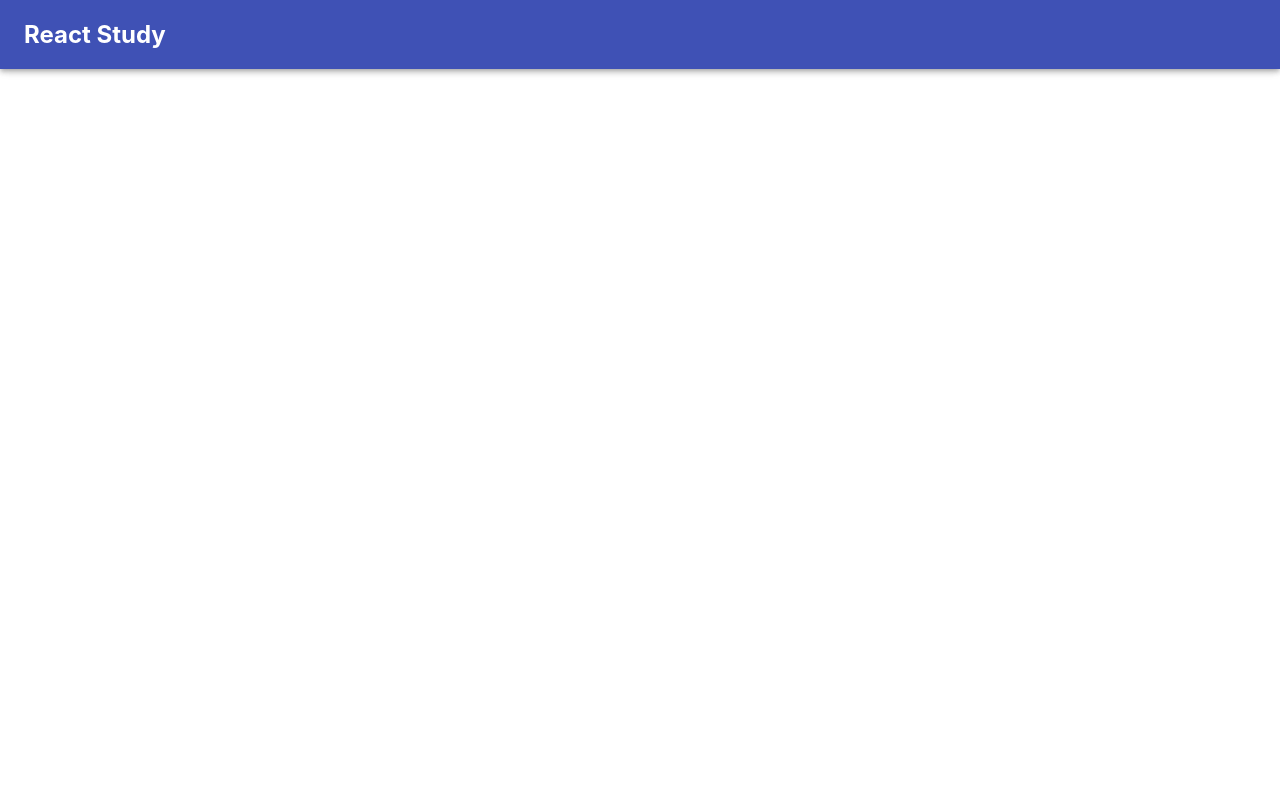
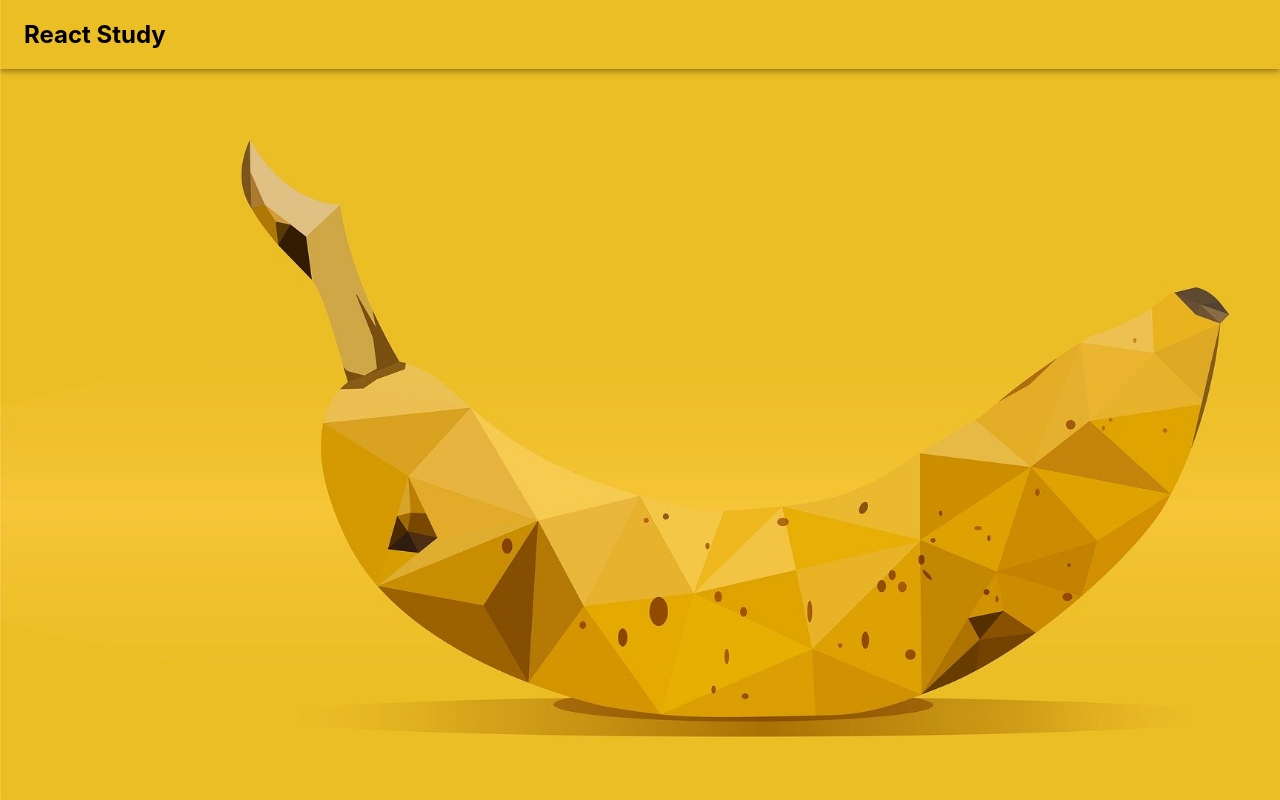
Before and after one commit to yuichiyasui/react-study, a React (Create React App) app: page / in a window 1280 px wide. Built offline with nearby package versions, Linux system fonts and the light colour scheme.

Commit message:
背景を設定

```diff
--- a/package.json
+++ b/package.json
@@ -11,6 +11,7 @@
     "@types/node": "^12.12.47",
     "@types/react": "^16.9.41",
     "@types/react-dom": "^16.9.8",
+    "node-sass": "^4.14.1",
     "react": "^16.13.1",
     "react-dom": "^16.13.1",
     "react-scripts": "3.4.1",
--- a/src/components/Header.tsx
+++ b/src/components/Header.tsx
@@ -4,7 +4,7 @@
 
 const Header: FC = () => {
   return (
-    <AppBar>
+    <AppBar color="transparent">
       <Toolbar>
         <h2>React Study</h2>
       </Toolbar>
--- a/src/index.tsx
+++ b/src/index.tsx
@@ -1,8 +1,8 @@
 import React from 'react'
 import ReactDOM from 'react-dom'
-import './index.css'
-import Top from './pages/Top'
-import Header from './components/Header'
+import 'assets/css/index.css'
+import Top from 'pages/Top'
+import Header from 'components/Header'
 
 import * as serviceWorker from './serviceWorker'
 
--- a/src/pages/Top.tsx
+++ b/src/pages/Top.tsx
@@ -1,6 +1,23 @@
 import React, { FC } from 'react'
+import { createStyles, makeStyles } from '@material-ui/core/styles'
+import backgroundImg from './../assets/images/background.jpg'
+
+const useStyle = makeStyles(() =>
+  createStyles({
+    background: {
+      backgroundImage: `url(${backgroundImg})`,
+      backgroundSize: 'cover',
+      height: '100vh',
+      width: '100vw',
+      zIndex: -100,
+      position: 'absolute',
+      top: 0,
+    },
+  }),
+)
 
 const Top: FC = () => {
-  return <h2>Topページ</h2>
+  const classes = useStyle()
+  return <div className={classes.background}></div>
 }
 export default Top
```
Also changed, not shown: src/assets/css/components/top.scss (added), src/assets/css/index.css (renamed from src/index.css), src/assets/images/background.jpg (added), 1 other file (tests, documents, lock files or other folders).
